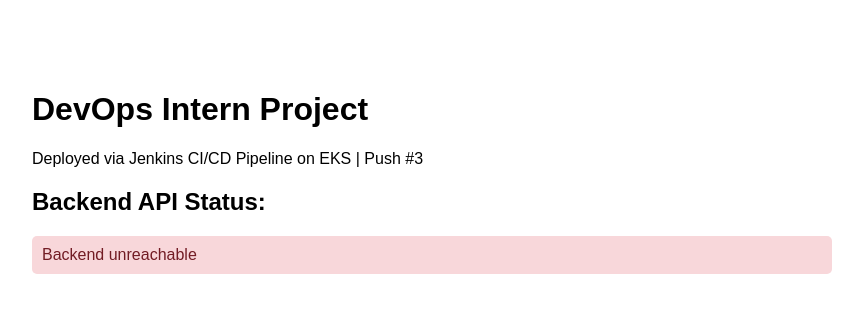
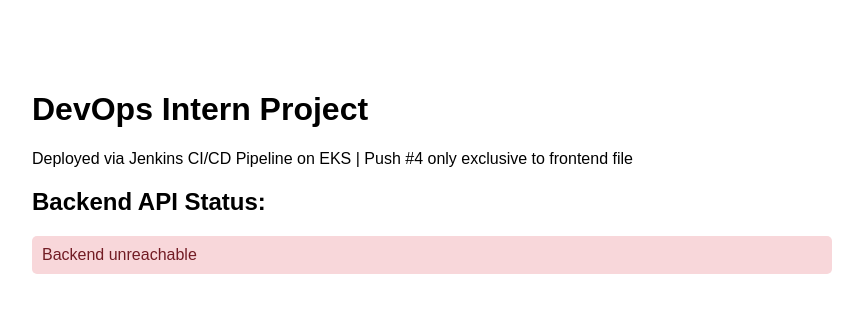
Before and after one commit to imdibrm/devops-project, a plain HTML site: page frontend/index.html in a window 1280 px wide. Shown: the whole page, without its empty margins (208-1071 px from the left). Drawn offline with Linux system fonts and the light colour scheme; no server answers.

Commit message:
Update deployment message for frontend file

```diff
--- a/frontend/index.html
+++ b/frontend/index.html
@@ -11,7 +11,7 @@
 </head>
 <body>
   <h1>DevOps Intern Project</h1>
-  <p>Deployed via Jenkins CI/CD Pipeline on EKS | Push #3</p>
+  <p>Deployed via Jenkins CI/CD Pipeline on EKS | Push #4 only exclusive to frontend file</p>
   <h2>Backend API Status:</h2>
   <div id="status" class="status">Checking...</div>
   <script>
```
